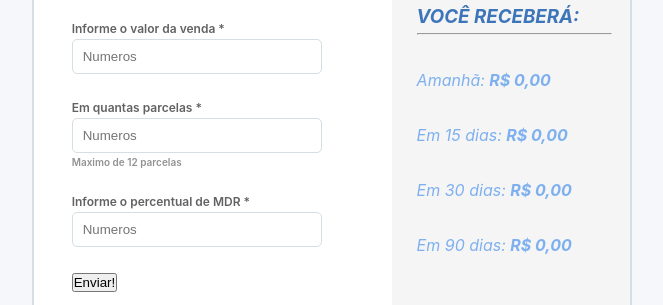
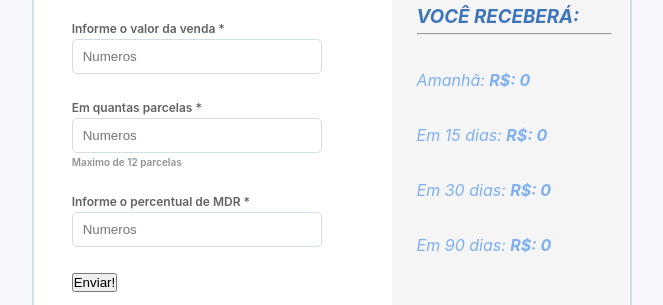
Before and after one commit to DiegoOlive29/TesteTecnicoFrontEnd, a React (Create React App) app in the folder test-frontend/: page / in a window 1280 px wide. Shown: the part 270-575 px from the top of the page, without its empty margins (308-971 px from the left). Built offline with nearby package versions, Linux system fonts and the light colour scheme.

Commit message:
feat: Improved logic and return display

```diff
--- a/test-frontend/src/components/LeftContainer/index.tsx
+++ b/test-frontend/src/components/LeftContainer/index.tsx
@@ -3,23 +3,31 @@ import { useForm } from "react-hook-form";
 import * as yup from "yup";
 import { yupResolver } from '@hookform/resolvers/yup';
 import { postAnt } from "../../service/postAnticipation";
+import { ReactNode } from "react";
 
-const LeftCon=() =>{
+interface LeftProps{
+    setDados:any ;
+
+    }
+
+const LeftCon=({setDados}:LeftProps) =>{
     interface CreateConsult{
         amount:number;
         installments: number;
         mdr: number
     }
     const formSchema  = yup.object().shape({
-        amount       :yup.string().required("Campo obrigatório."),
-        installments :yup.string().required("Campo obrigatório."),
+        amount       :yup.string().required("Campo obrigatório.").min(2,"Valor minimo é 10"),
+        installments :yup.number().required("Campo obrigatório.").max(12),
         mdr          :yup.string().required("Campo obrigatório.")
     });
 
     const { register, handleSubmit,formState:{ errors }} = useForm<CreateConsult>({resolver:yupResolver(formSchema)});
 
-    const handleSubmitPost = (data:CreateConsult)=> {
-        postAnt(data)
+    const  handleSubmitPost = async (data:CreateConsult)=> {
+
+        setDados(await postAnt(data))
+
     }
 
     return (
@@ -44,7 +52,6 @@ const LeftCon=() =>{
                         <input type="text" placeholder="Numeros" {...register('mdr')} />
                          <Error>{errors.mdr?.message}</Error>
                         </label>
-
                      <button type="submit">Enviar!</button>
                     </form>
             </LeftContainer>
--- a/test-frontend/src/components/MainCenter/index.tsx
+++ b/test-frontend/src/components/MainCenter/index.tsx
@@ -1,13 +1,17 @@
 import { MainCenterStyle,  } from "./styles"
 import LeftCon from "../LeftContainer"
 import Right from "../RightContiner"
+import { useState } from "react"
+import { ResponsePost } from "../../service/postAnticipation"
+
 const MainCenter=() =>{
+    const [dados, setDados] = useState<ResponsePost>()
 
     return (
         <MainCenterStyle>
-           <LeftCon/>
+           <LeftCon setDados={setDados} />
 
-            <Right/>
+            <Right dados={dados} />
 
         </MainCenterStyle>
     )
--- a/test-frontend/src/components/RightContiner/index.tsx
+++ b/test-frontend/src/components/RightContiner/index.tsx
@@ -1,21 +1,27 @@
 import {RightContainer  } from "./styles"
-const Right=() =>{
+import {ResponsePost} from "../../service/postAnticipation"
+import { ReactNode } from "react"
 
+interface ResponseDados{
+    dados:ResponsePost | undefined;
+}
+const Right=({dados}:ResponseDados) =>{
+
+    console.log(dados)
     return (
-
 
             <RightContainer>
 
                     <h3>VOCÊ RECEBERÁ:
                     <hr />
                     </h3>
-                <p>Amanhã: <span>R$ 0,00</span></p>
+                <p>Amanhã: <span>R$: {dados === undefined  ? ("0"):(dados[1])}</span></p>
 
-                <p>Em 15 dias: <span>R$ 0,00</span></p>
+                <p>Em 15 dias: <span>R$: {dados === undefined  ? ("0"):(dados[15])}</span></p>
 
-                <p>Em 30 dias: <span>R$ 0,00</span></p>
+                <p>Em 30 dias: <span>R$: {dados === undefined  ? ("0"):(dados[30])}</span></p>
 
-                <p>Em 90 dias: <span>R$ 0,00</span></p>
+                <p>Em 90 dias: <span>R$: {dados === undefined  ? ("0"):(dados[90])}</span></p>
 
             </RightContainer>
 
--- a/test-frontend/src/service/postAnticipation.tsx
+++ b/test-frontend/src/service/postAnticipation.tsx
@@ -1,20 +1,24 @@
 import { api } from "../utils/urls";
+
 
 interface DataPostAnt{
     amount:number;
     installments: number;
     mdr: number
 }
-interface ResponsePost{
-    1:number;
+export interface ResponsePost{
+    1 :number;
     15:number;
     30:number;
     90:number
 }
 
+
 export async function postAnt(dataAnt:DataPostAnt): Promise<ResponsePost> {
 
-    const{amount,installments,mdr} = dataAnt;
+    let {amount,installments,mdr} = dataAnt;
+
+    amount = amount *100
 
     const {data} = await api.post('',{amount,installments,mdr})
 
```
